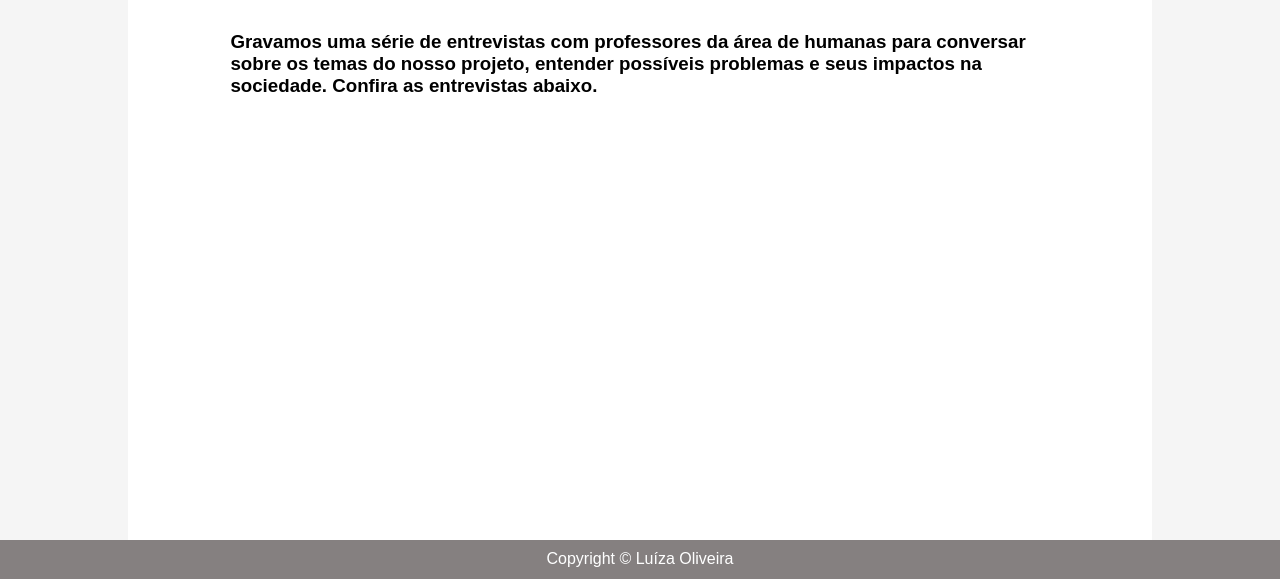
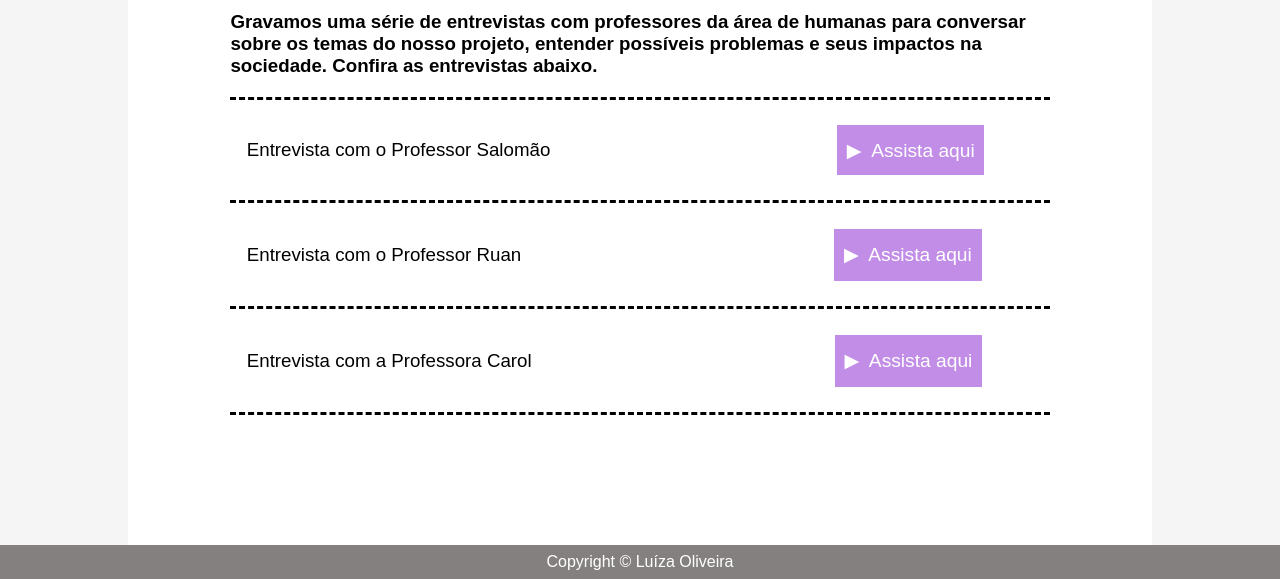
Before and after one commit to eixo-integrador/produto-final, a plain HTML site: page entrevistas.html in a window 1280 px wide. Shown: the part 221-800 px from the top of the page. Drawn offline with Linux system fonts and the light colour scheme.

Commit message:
Páginas das entrevistas montadas

```diff
--- /dev/null
+++ b/ent-salomao.css
@@ -0,0 +1,17 @@
+.texto{
+    margin-top: 4%;
+    line-height: 25px;
+}
+
+.texto li{
+    margin-left: 15px;
+}
+
+.video{
+    margin-top: 3%;
+    margin-left: 10%;
+}
+
+.video img{
+    width: 30%;
+}
--- a/entrevistas.html
+++ b/entrevistas.html
@@ -26,6 +26,21 @@
         <div class="texto" id="texto1">
             <h3>Gravamos uma série de entrevistas com professores da área de humanas para conversar sobre os temas do nosso projeto, entender possíveis problemas e seus impactos na sociedade. Confira as entrevistas abaixo.</h3>
         </div>
+        <div class="video1">
+            <h3>Entrevista com o Professor Salomão</h3>
+            <input type="button" onclick="javascript:window.location.href='entrevista-salomao.html'" value="&#9654;  Assista aqui">
+        </div>
+
+        <div class="video2">
+            <h3>Entrevista com o Professor Ruan</h3>
+            <input type="button" onclick="javascript:window.location.href='entrevista-ruan.html'" value="&#9654;  Assista aqui">
+        </div>
+
+        <div class="video3">
+            <h3>Entrevista com a Professora Carol</h3>
+            <input type="button" onclick="javascript:window.location.href='entrevista-carol.html'" value="&#9654;  Assista aqui">
+        </div>
+
     </main>
     <footer>Copyright &copy; Luíza Oliveira</footer>
 
--- a/style-entrevistas.css
+++ b/style-entrevistas.css
@@ -1,4 +1,47 @@
 #texto1{
-    margin-top: 5%;
+    margin-top: 3%;
     max-width: 80%;
 }
+
+.video1, .video2, .video3{
+    display: flex;
+    align-self: center;
+    align-items: center;
+    height: 15%;
+    width: 80%;
+
+}
+
+.video1{
+    margin-top: 2%;
+    gap: 35%;
+    border-top: black 3px dashed;
+    border-bottom: black 3px dashed;
+}
+
+.video2{
+    gap: 38.2%;
+    border-bottom: black 3px dashed;
+}
+
+.video3{
+    gap: 37%;
+    border-bottom: black 3px dashed;
+}
+
+.video1 h3, .video2 h3, .video3 h3{
+    font-weight: 100;
+    margin-left: 2%;
+}
+
+
+input{
+    background-color: rgb(194, 141, 230);
+    color: white;
+    padding: 5px;
+    border: none;
+    width: 18%;
+    height: 50%;
+    font-size: 1.2rem;
+    cursor: pointer;
+}
--- a/style-pesquisa.css
+++ b/style-pesquisa.css
@@ -1,5 +1,5 @@
 #texto1{
-    margin-top: 5%;
+    margin-top: 3%;
 }
 
 #texto2{
--- a/style.css
+++ b/style.css
@@ -75,6 +75,6 @@ footer{
     background-color: rgb(133, 128, 128);
     color: white;
     width: 100%;
-    height: 40px;
+    height: 35px;
     align-items: center;
 }
```
Also changed, not shown: entrevista-carol.html (added, +27 -0 lines), entrevista-ruan.html (added, +27 -0 lines), entrevista-salomao.html (added, +42 -0 lines), img/capa-salomao.png (added).
